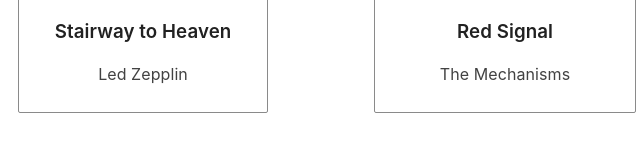
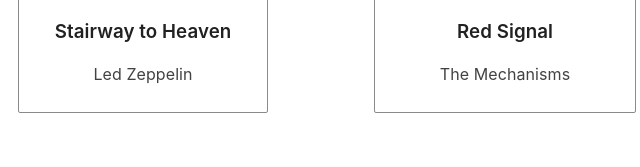
Before and after one commit to ifhDev/KompassMusik, a plain HTML site: page index.html in a window 1280 px wide. Shown: the part 873-1040 px from the top of the page, 135-775 px from the left. Drawn offline with Linux system fonts and the light colour scheme.

Commit message:
Update index.html

```diff
--- a/index.html
+++ b/index.html
@@ -45,7 +45,7 @@
                         <img src="https://i.pinimg.com/originals/f4/ba/64/f4ba64a67fd3c505bef0df38ca7e50d7.jpg" alt=""
                             width="200px">
                         <h3 class="song-name">Stairway to Heaven</h3>
-                        <span class="artist-name">Led Zepplin</span>
+                        <span class="artist-name">Led Zeppelin</span>
                     </a>
                     <a href="https://www.youtube.com/watch?v=gkGuYH6ng8w&pp=ygUVcmVkIHNpZ25hbCBtZWNoYW5pc21z"
                         class="card" target="_blank">"
```
